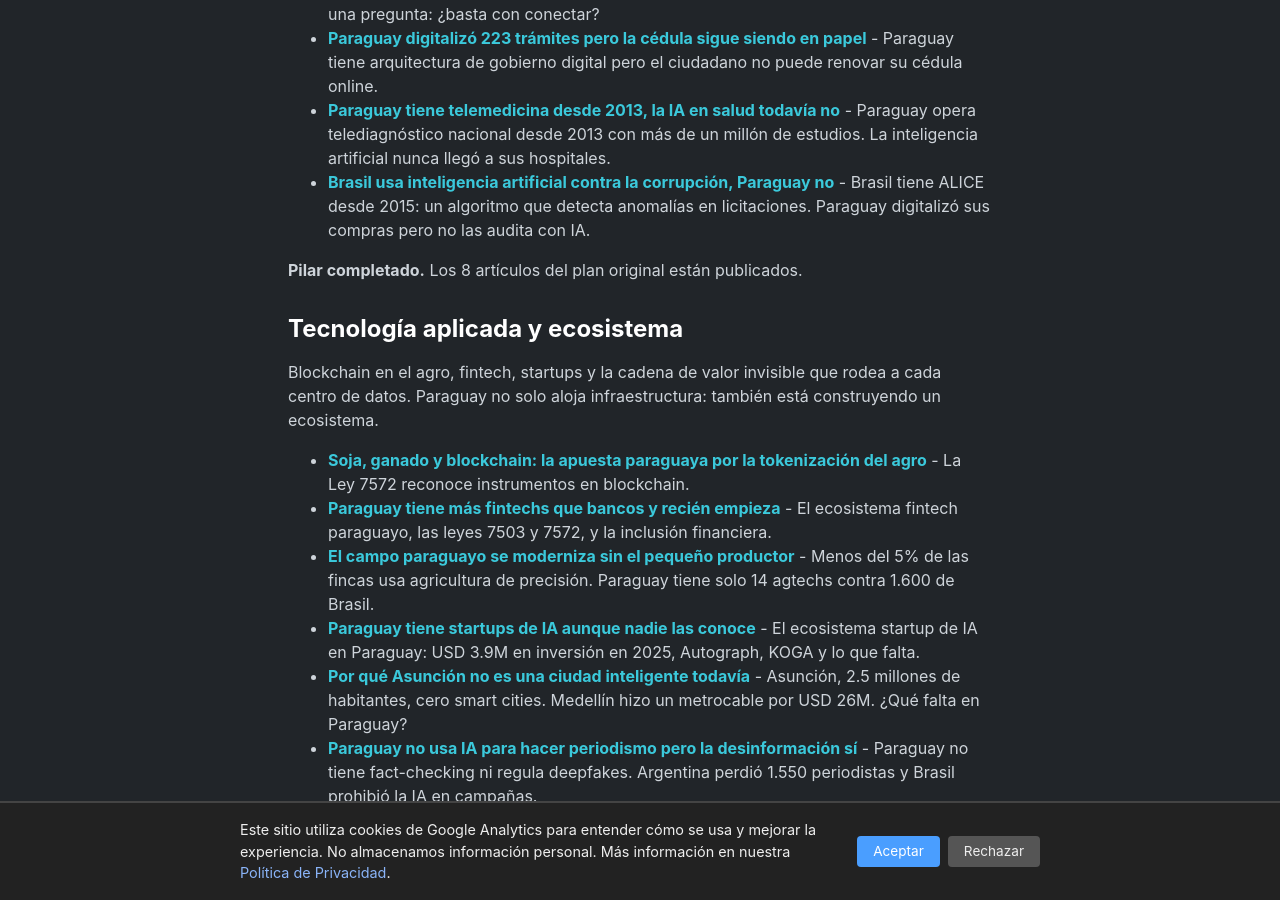
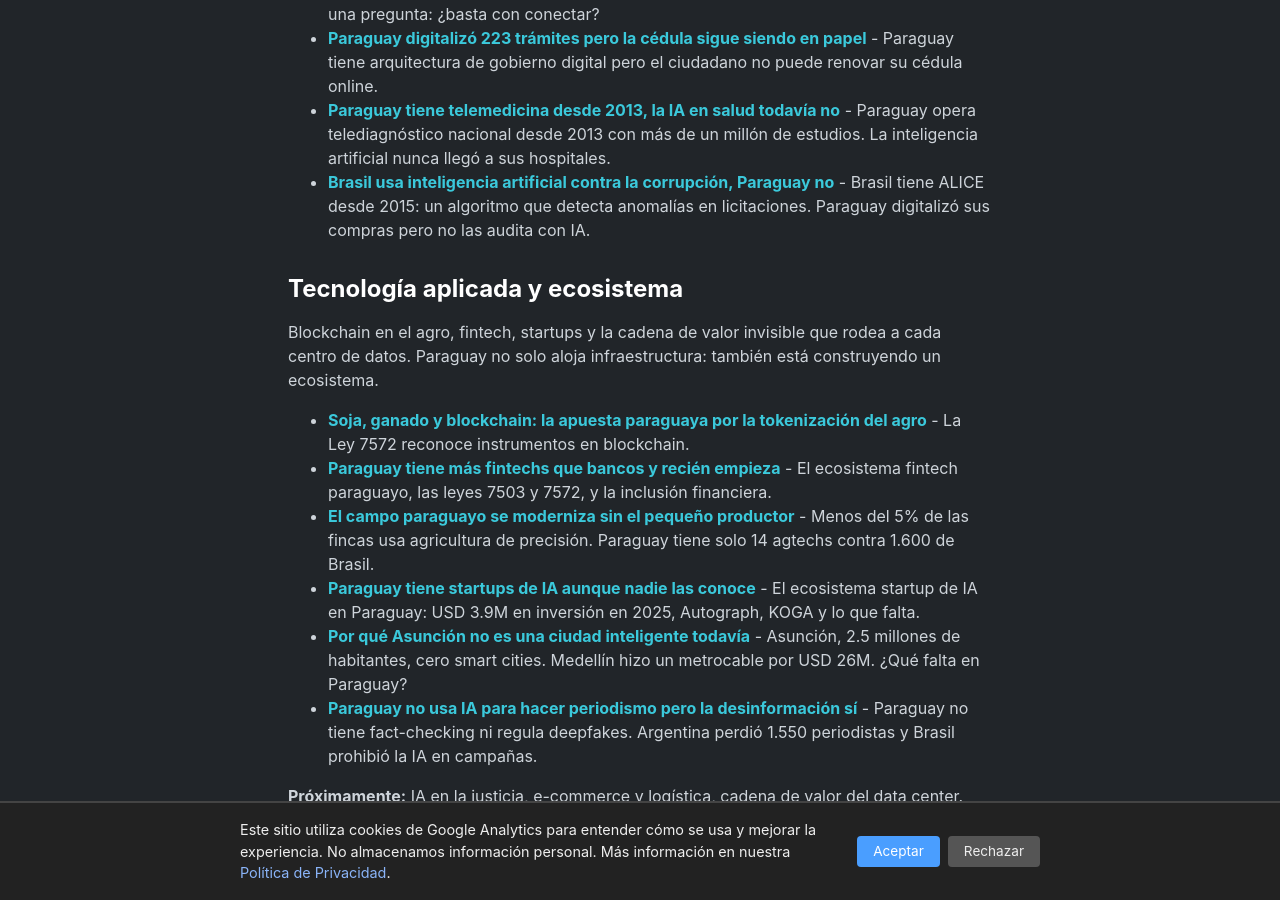
Before and after one commit to miravosqueinteresante/muchotexto.net, a Jekyll site: the page built from ia-en-paraguay.markdown, in a window 1280 px wide and 900 px high, scrolled down 2139 px. Built offline with Jekyll 4.4.1, drawn with Linux system fonts in a browser that asks for light colours.

Commit message:
Remover texto meta de Proximamente en P3, solo listar articulos publicados

```diff
--- a/ia-en-paraguay.markdown
+++ b/ia-en-paraguay.markdown
@@ -50,8 +50,6 @@
 - **[Paraguay digitalizó 223 trámites pero la cédula sigue siendo en papel]({% post_url 2026-07-16-gobierno-digital-paraguay %})** - Paraguay tiene arquitectura de gobierno digital pero el ciudadano no puede renovar su cédula online.
 - **[Paraguay tiene telemedicina desde 2013, la IA en salud todavía no]({% post_url 2026-07-16-ia-salud-paraguay %})** - Paraguay opera telediagnóstico nacional desde 2013 con más de un millón de estudios. La inteligencia artificial nunca llegó a sus hospitales.
 - **[Brasil usa inteligencia artificial contra la corrupción, Paraguay no]({% post_url 2026-07-17-ia-corrupcion-paraguay %})** - Brasil tiene ALICE desde 2015: un algoritmo que detecta anomalías en licitaciones. Paraguay digitalizó sus compras pero no las audita con IA.
-
-**Pilar completado.** Los 8 artículos del plan original están publicados.
 
 ## Tecnología aplicada y ecosistema
 
```
